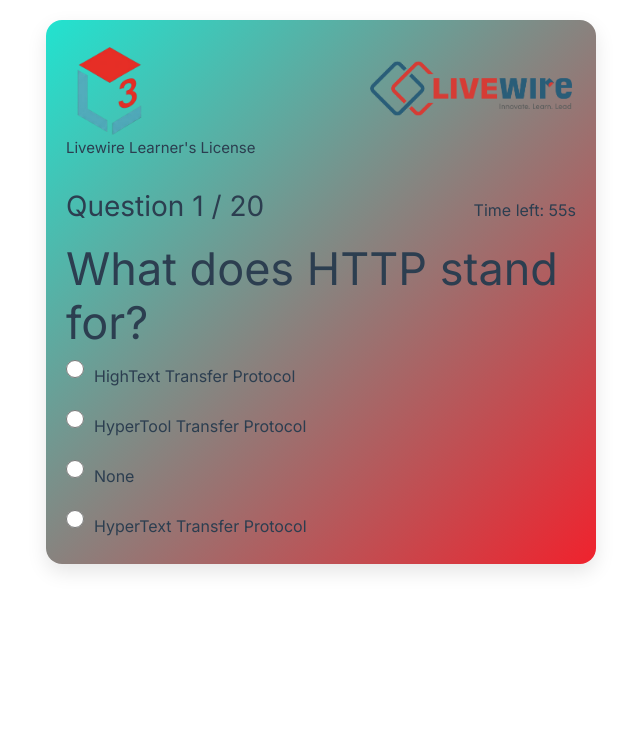
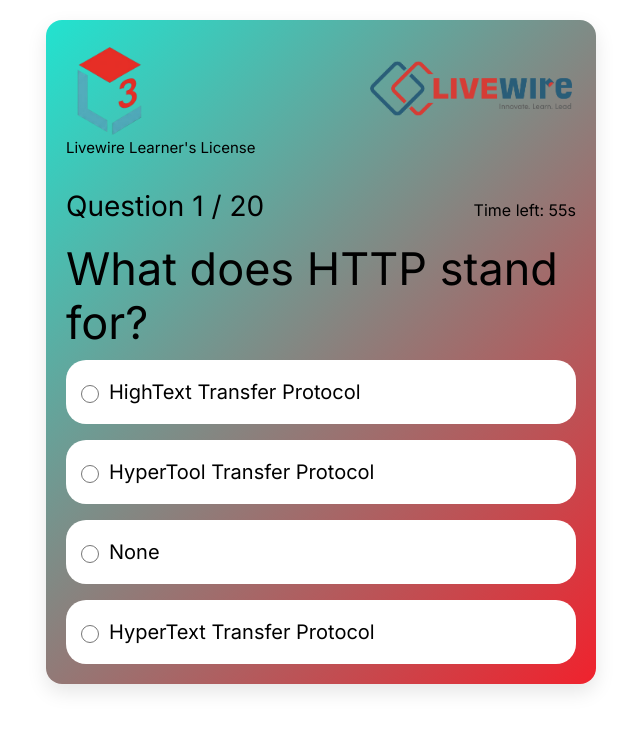
Before and after one commit to Livewire2025/studentportal, a React (Vite) app in the folder client/: page /test in a window 1280 px wide. Shown: the top 730 px of the page, without its empty margins (319-959 px from the left). Built offline with nearby package versions, Linux system fonts and the light colour scheme.

Commit message:
add spinner to registe1r

```diff
--- a/client/src/App.css
+++ b/client/src/App.css
@@ -26,7 +26,7 @@ body {
   padding: 20px;
   background: linear-gradient(135deg, #21e3d0, #f0222d);
   border-radius: 16px;
-  color: #2c3e50;
+  color: #000000;
   box-shadow: 0 8px 20px rgba(0, 0, 0, 0.1);
 }
 
@@ -52,7 +52,7 @@ body {
   display: flex;
   align-items: center;
   gap: 12px; /* spacing between radio and label text */
-  font-size: 16px;
+  font-size: 25px;
   font-weight: 500;
   cursor: pointer;
   user-select: none;
@@ -74,10 +74,13 @@ body {
 }
 
 .option-label {
+  background-color: #fff;
   display: flex;
+  border-radius: 20px;
+  padding: 15px;
   align-items: center;
   gap: 10px;
-  font-size: 16px;
+  font-size: 20px;
   font-weight: 500;
   cursor: pointer;
 }
@@ -87,6 +90,8 @@ body {
   width: 18px;
   height: 18px;
   flex-shrink: 0;
+  position: relative;
+  top: 10px;
 }
 
 
```
